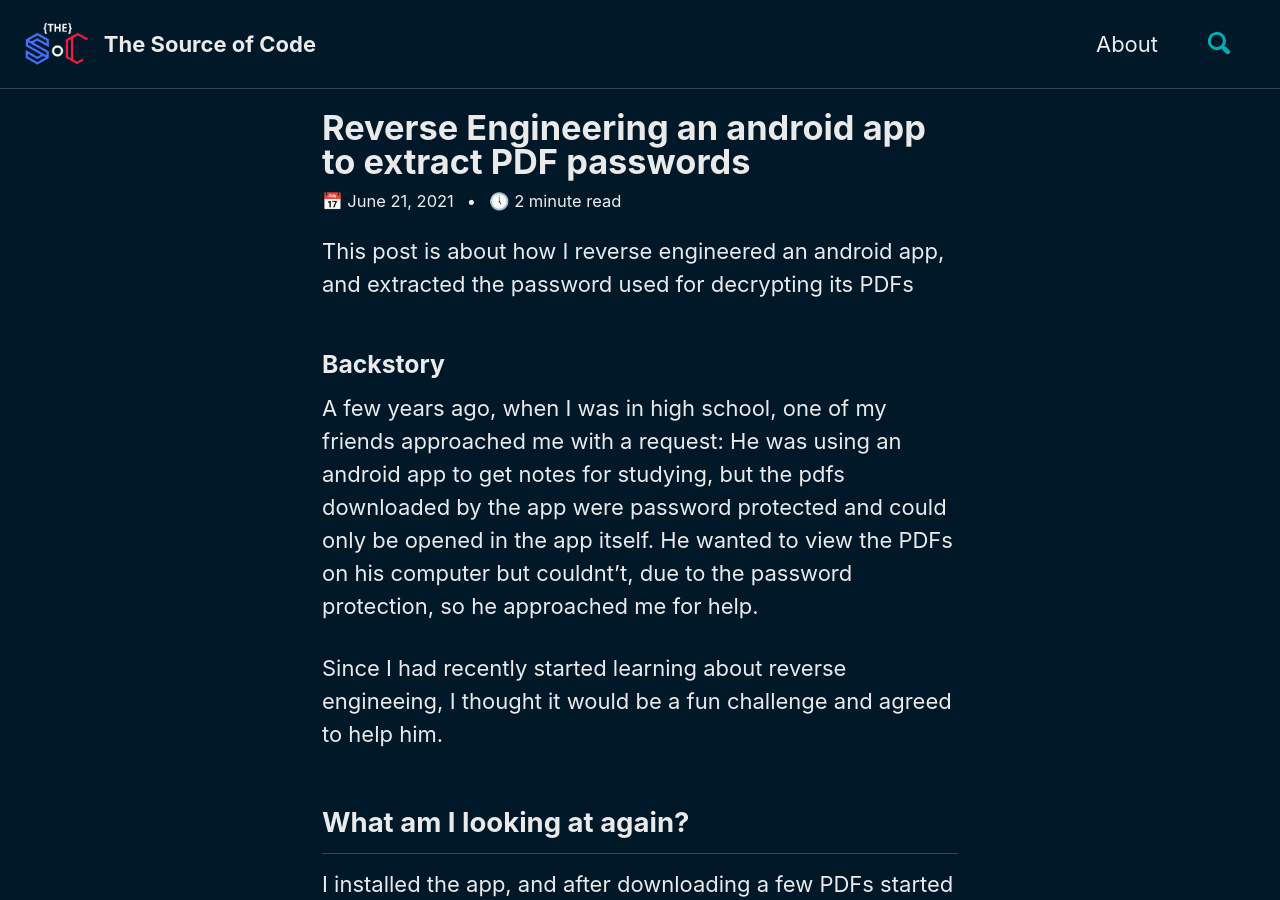
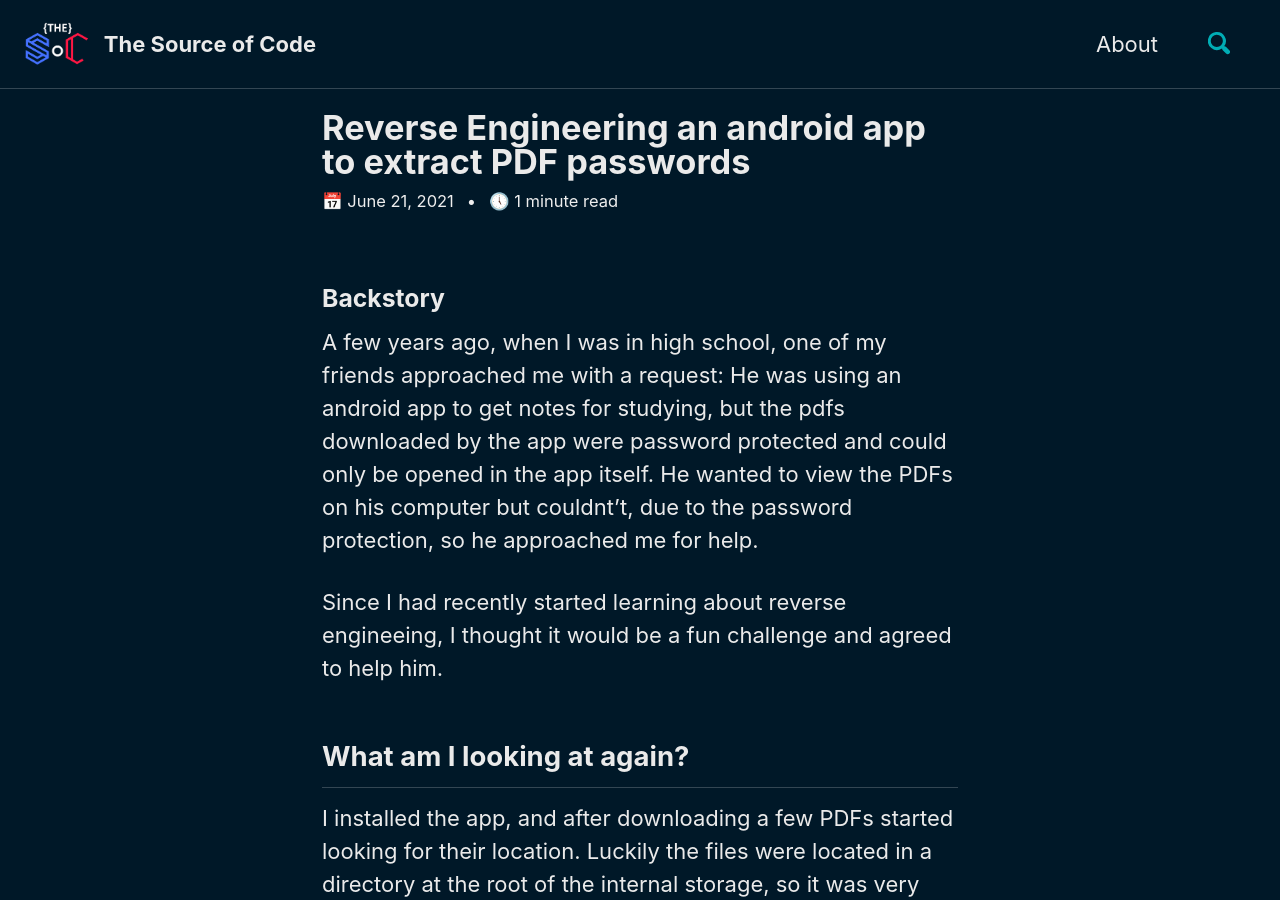
Before and after one commit to thesourceofcode/thesourceofcode.github.io, a Jekyll site: the page built from _posts/2021-06-21-extracting-pwd-android-apktool.md, in a window 1280 px wide and 900 px high. Built offline with Jekyll 4.4.1, drawn with Linux system fonts in a browser that asks for light colours; cached includes are drawn as plain includes.

Commit message:
Fix race and description

```diff
--- a/_includes/scripts.html
+++ b/_includes/scripts.html
@@ -3,7 +3,7 @@
     <script src="{{ script | relative_url }}"></script>
   {% endfor %}
 {% else %}
-  <script src="{{ '/assets/js/main.min.js' | relative_url }}" defer ></script>
+  <script src="{{ '/assets/js/main.min.js' | relative_url }}"></script>
 {% endif %}
 
 {% if site.search == true or page.layout == "search" %}
--- a/_posts/2021-06-21-extracting-pwd-android-apktool.md
+++ b/_posts/2021-06-21-extracting-pwd-android-apktool.md
@@ -1,9 +1,8 @@
 ---
 layout: single
 title: "Reverse Engineering an android app to extract PDF passwords"
+excerpt: "How I reverse engineered an android app, and extracted the password used for decrypting its PDF files"
 ---
-
-<p>This post is about how I reverse engineered an android app, and extracted the password used for decrypting its PDFs</p>
 
 
 <h3>Backstory</h3>
```
